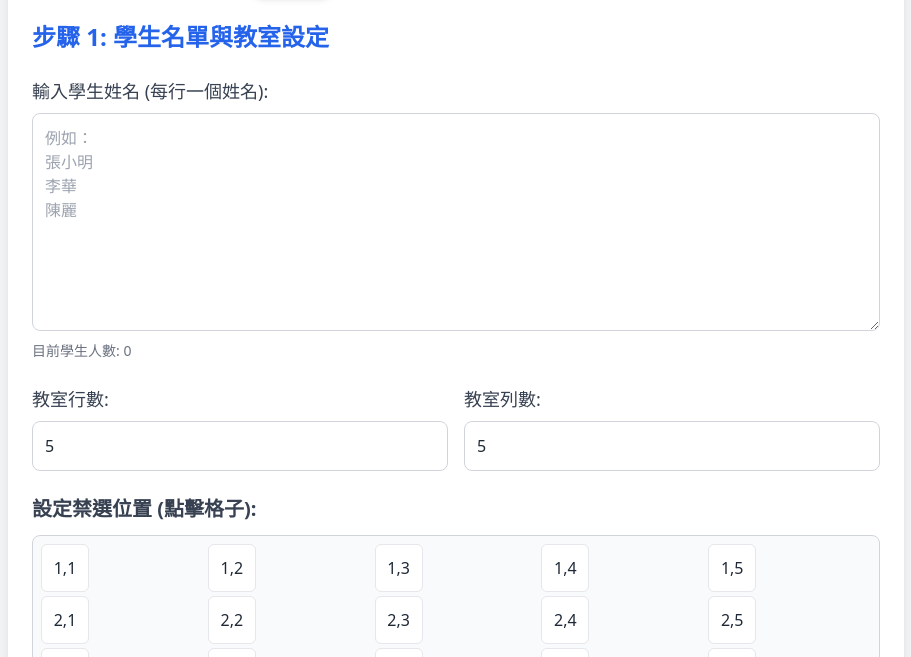
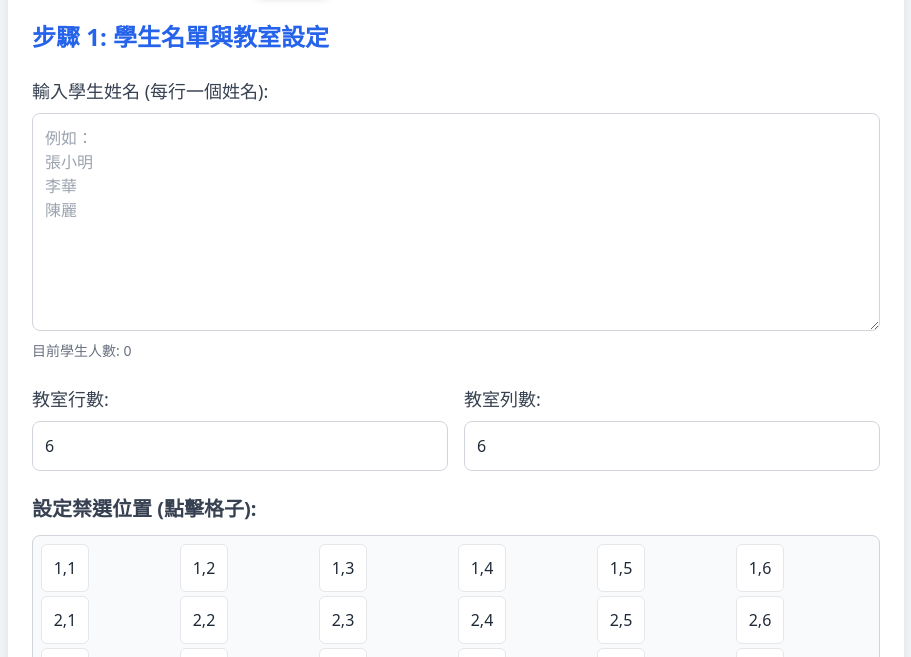
Before and after one commit to jayleung0-cloud/student-seating-app, a plain HTML site: page index.html in a window 1280 px wide. Shown: the part 143-800 px from the top of the page, without its empty margins (184-1095 px from the left). Drawn offline with nearby package versions, Linux system fonts and the light colour scheme.

Commit message:
Update index.html

```diff
--- a/index.html
+++ b/index.html
@@ -60,8 +60,8 @@
         let currentStep = 1;
         let studentNamesInput = '';
         let students = [];
-        let rows = 5;
-        let cols = 5;
+        let rows = 6;
+        let cols = 6;
         let forbiddenSeats = [];
         let selectedStudentId = null;
         let seatingConditions = {};
@@ -141,6 +141,8 @@
         const getStudentCondition = (studentId) => seatingConditions[studentId] || {};
         const isForbidden = (r, c) => forbiddenSeats.some(seat => seat.row === r && seat.col === c);
 
+        const isValidSeat = (r, c) => r >= 0 && r < rows && c >= 0 && c < cols && !isForbidden(r, c);
+
         const checkPlacementValidity = (studentId, r, c, chartState, currentPlacedStudents) => {
             if (!isValidSeat(r, c) || chartState[r][c] !== null) {
                 return { valid: false, conflictMessage: null, isTryConflict: false };
@@ -150,8 +152,6 @@
             const student = students.find(s => s.id === studentId);
 
             const studentById = new Map(students.map(s => [s.id, s]));
-
-            const isValidSeat = (r, c) => r >= 0 && r < rows && c >= 0 && c < cols && !isForbidden(r, c);
 
             const getNeighbors = (r, c) => {
                 const neighbors = [];
@@ -738,7 +738,6 @@
 
             const studentById = new Map(students.map(s => [s.id, s]));
 
-            const isValidSeat = (r, c) => r >= 0 && r < rows && c >= 0 && c < cols && !isForbidden(r, c);
             const getNeighbors = (r, c) => {
                 const neighbors = [];
                 const directions = [[-1, 0], [1, 0], [0, -1], [0, 1], [-1, -1], [-1, 1], [1, -1], [1, 1]];
```
